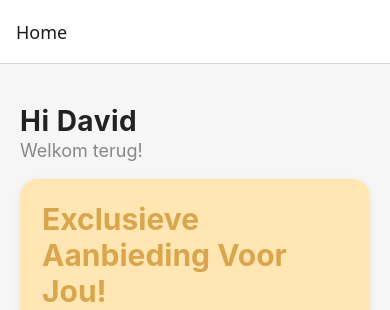
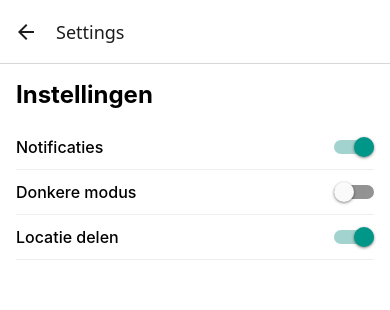
Before and after one commit to Thibault-Franceus/Mobile-App-Test-, a React Native app: screen /Settings in a window 390 px wide. Shown: the top 310 px of the page. Built offline with nearby package versions, Linux system fonts and the light colour scheme; no server answers.

Commit message:
feat: added new Settingspage

```diff
--- a/App.js
+++ b/App.js
@@ -10,6 +10,7 @@ import Products from "./screens/Products.js";
 import Blogs from "./screens/Blogs.js";
 import BlogDetail from "./screens/BlogDetail.js";
 import Profile from "./screens/Profile.js";
+import Settings from "./screens/Settings.js";
 
 const Stack = createStackNavigator();
 const Tab = createBottomTabNavigator();
@@ -64,6 +65,7 @@ export default function App() {
 
         <Stack.Screen name="ProductDetail" component={ProductDetail} />
         <Stack.Screen name="BlogDetail" component={BlogDetail} />
+        <Stack.Screen name="Settings" component={Settings} />
       </Stack.Navigator>
     </NavigationContainer>
     </CartProvider>
--- /dev/null
+++ b/components/SettingRow.js
@@ -0,0 +1,26 @@
+import React from "react";
+import { View, Text, StyleSheet, Switch } from "react-native";
+
+export default function SettingRow({ title, value, onValueChange }) {
+    return (
+        <View style={styles.row}>
+            <Text style={styles.title}>{title}</Text>
+            <Switch value={value} onValueChange={onValueChange} />
+        </View>
+    );
+}
+
+const styles = StyleSheet.create({
+    row: {
+        flexDirection: "row",
+        justifyContent: "space-between",
+        alignItems: "center",
+        paddingVertical: 12,
+        borderBottomWidth: 1,
+        borderBottomColor: "#eee",
+    },
+    title: {
+        fontSize: 16,
+        fontWeight: "500",
+    },
+});
--- a/screens/Profile.js
+++ b/screens/Profile.js
@@ -18,6 +18,7 @@ export default function Profile({ navigation }) {
       </View>
       <ProfileRow
         title="Instellingen"
+        onPress={() => navigation.navigate("Settings")}
       />
       <ProfileRow
         title="Laatste bestellingen"
--- /dev/null
+++ b/screens/Settings.js
@@ -0,0 +1,44 @@
+import React from "react";
+import { useState } from "react";
+import { View, Text, StyleSheet} from "react-native";
+import SettingRow from "../components/SettingRow";
+
+export default function Settings(){
+    const [notfications, setNotifications] = useState(true);
+    const [darkMode, setDarkMode] = useState(false);
+    const [location, setLocation] = useState(true);
+
+    return (
+        <View style={styles.container}>
+            <Text style={styles.title}>Instellingen</Text>
+            <SettingRow
+                title="Notificaties"
+                value={notfications}
+                onValueChange={setNotifications}
+            />
+            <SettingRow
+                title="Donkere modus"
+                value={darkMode}
+                onValueChange={setDarkMode}
+            />
+            <SettingRow
+                title="Locatie delen"
+                value={location}
+                onValueChange={setLocation}
+            />
+        </View>
+    );
+}
+
+const styles = StyleSheet.create({
+    container: {
+        flex: 1,
+        padding: 16,
+        backgroundColor: "#fff",
+    },
+    title: {
+        fontSize: 24,
+        fontWeight: "bold",
+        marginBottom: 16,
+    },
+});
```
